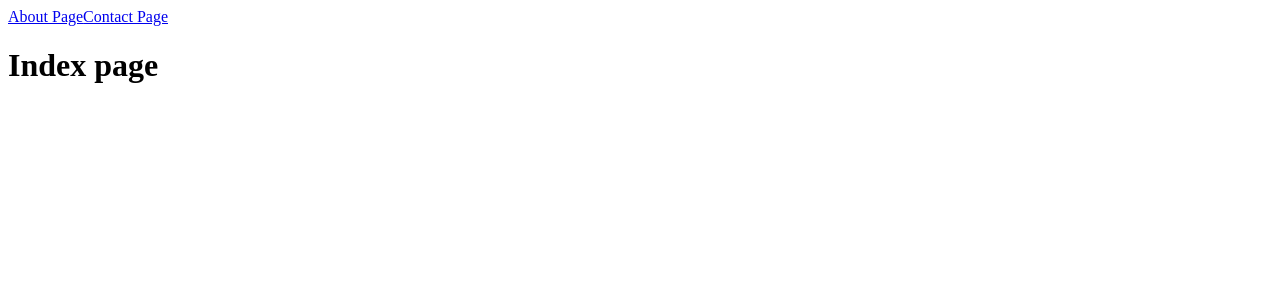
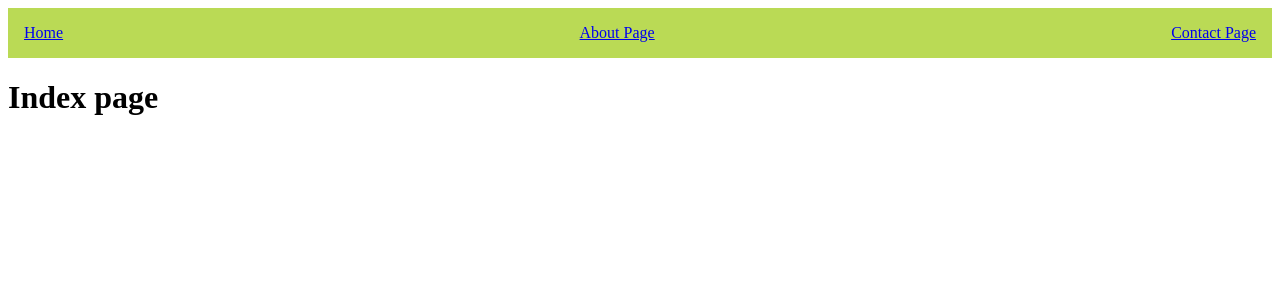
Before and after one commit to imrebartis/nextjs-colt-steele, a Next.js app: page / in a window 1280 px wide. Shown: the top 300 px of the page. Built offline with nearby package versions, Linux system fonts and the light colour scheme.

Commit message:
add navbar

```diff
--- /dev/null
+++ b/components/Navbar.js
@@ -0,0 +1,25 @@
+import Link from "next/link";
+
+const Navbar = () => {
+  const styles = {
+    display: "flex",
+    background: "#bada55",
+    justifyContent: "space-between",
+    padding: "1rem"
+  };
+  return (
+    <div style={styles}>
+      <Link href="/">
+        <a>Home</a>
+      </Link>
+      <Link href="/about">
+        <a>About Page</a>
+      </Link>
+      <Link href="/contact">
+        <a>Contact Page</a>
+      </Link>
+    </div>
+  );
+};
+
+export default Navbar;
--- a/pages/contact.js
+++ b/pages/contact.js
@@ -1,6 +1,9 @@
+import Navbar from "../components/Navbar";
+
 const ContactPage = () => {
   return (
     <div>
+    <Navbar />
       <h1>Contact page</h1>
     </div>
   );
--- a/pages/index.js
+++ b/pages/index.js
@@ -1,13 +1,8 @@
-import Link from "next/link";
+import Navbar from '../components/Navbar';
 
 const Index = () => (
   <div>
-    <Link href="/about">
-      <a>About Page</a>
-    </Link>
-    <Link href="/contact">
-      <a>Contact Page</a>
-    </Link>
+  <Navbar />
     <h1>Index page</h1>
   </div>
 );
```
Also changed, not shown: pages/about.js (+7 -2 lines).
